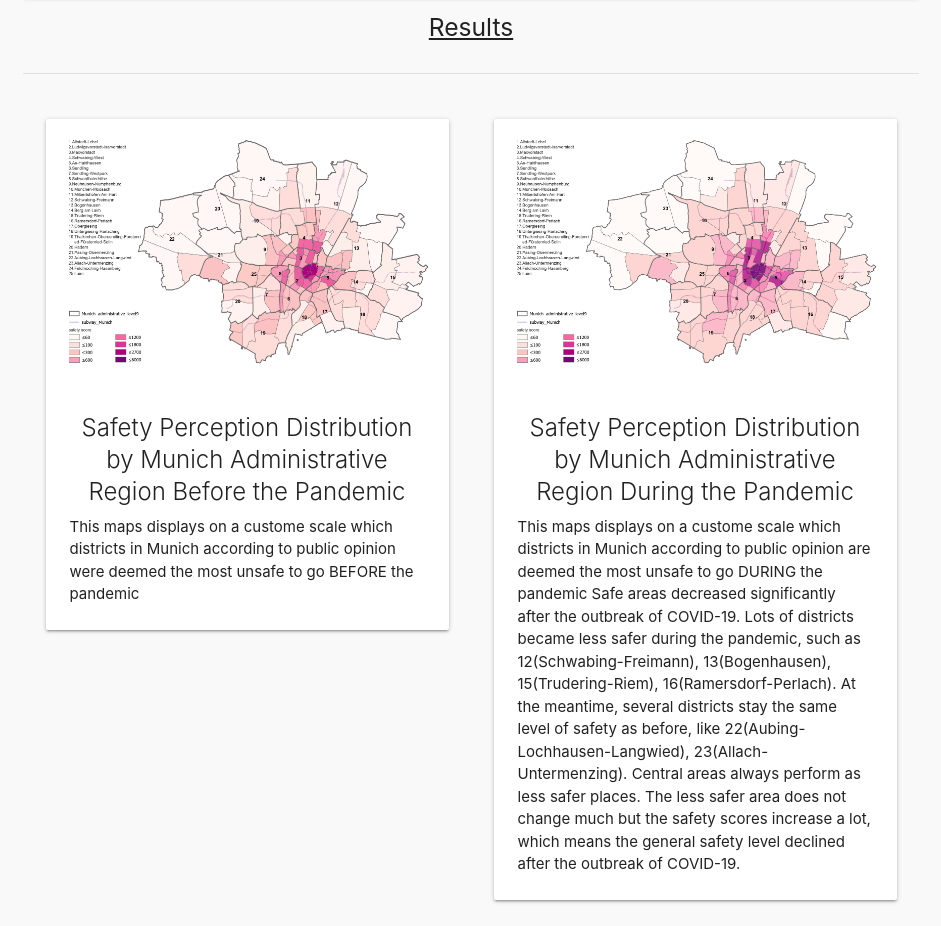
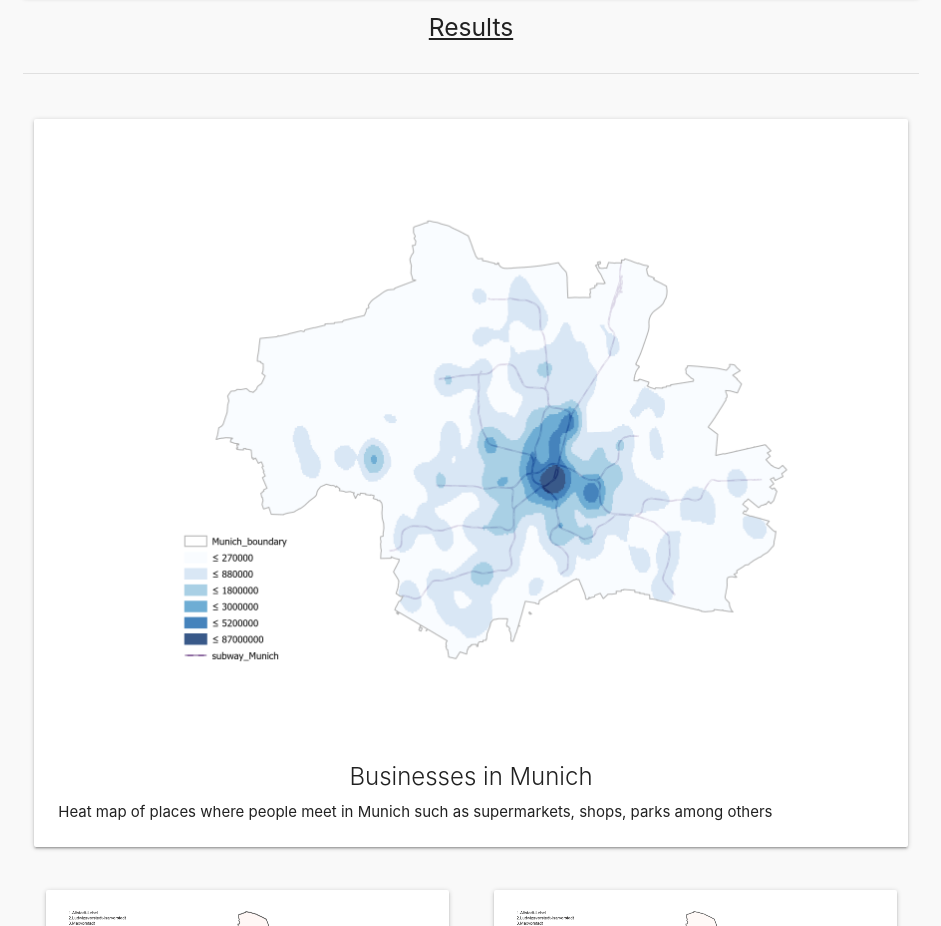
Before and after one commit to josepablo1991/mappingProject, a React (Create React App) app: page / in a window 1280 px wide. Shown: the part 506-1432 px from the top of the page, without its empty margins (169-1110 px from the left). Built offline with nearby package versions, Linux system fonts and the light colour scheme; the HTML template or start-up script is replaced by a standard one.

Commit message:
new layout

```diff
--- a/src/components/layout/Body.js
+++ b/src/components/layout/Body.js
@@ -49,6 +49,10 @@ const survey_labels_places_infections = [
   'Parks'
 ]
 
+const placesMap_explanation ='Heat map of places where people meet in Munich such as supermarkets, shops, parks among others'
+const placesMap_title ='Businesses in Munich'
+
+
 const safety_score_title_before = 'Safety Scores Pandemic Before'
 const safety_score_title_after = 'Safety Scores Pandemic After'
 
@@ -98,6 +102,9 @@ const Body = () =>  {
         <div class="divider"></div>
         <br/>
         <div className='section'>
+          <div className='row'>
+            <MapCard map={placesMap} explanation={placesMap_explanation} title={placesMap_title}/>
+          </div>
           <div className='row'>
             <div className='col s6'>
               <MapCard map={beforeMapSafety} explanation={beforeMapSafetyExplanation} title={beforeMapSafetyTitle}/>
--- a/src/components/layout/MapCard.js
+++ b/src/components/layout/MapCard.js
@@ -16,7 +16,7 @@ const MapCard = ({map, explanation, title}) => {
   return(
     <div className='col s12'>
       <div className = 'card'>
-        <div className = 'card-image hoverable'>
+        <div className = 'card-image hoverable materialboxed'>
               <a><img className='responsive-img'  src={map}></img></a>
         </div>
         <div className='card-content hoverable'>
```
Also changed, not shown: 1 other file (tests, documents, lock files or other folders).
